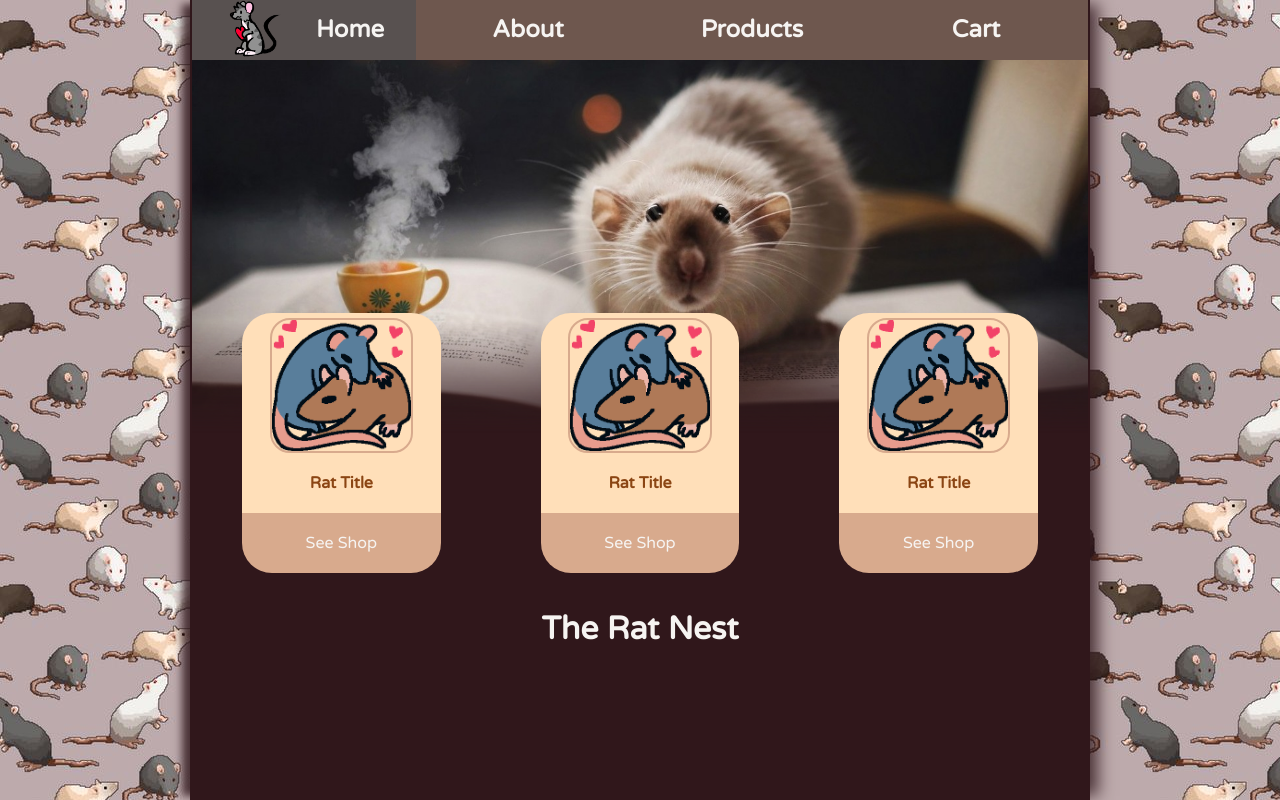
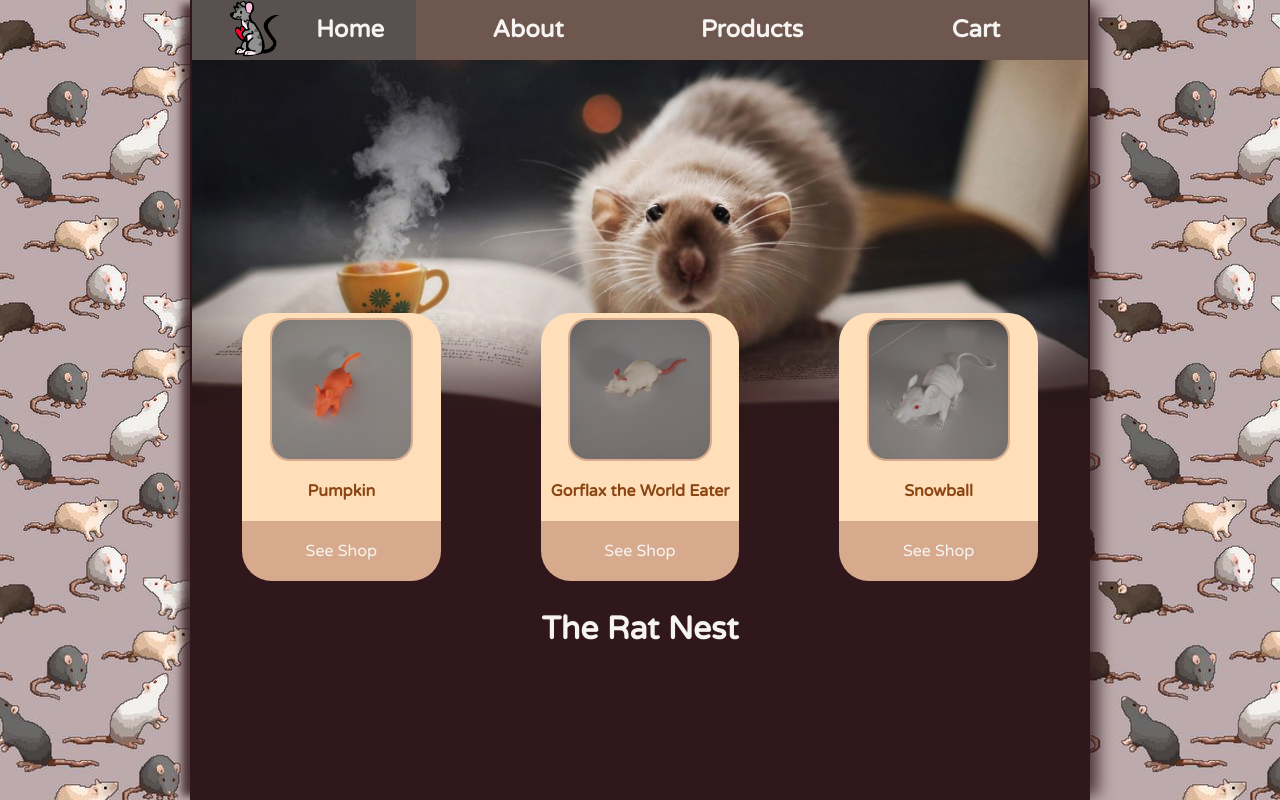
Before and after one commit to schidney/RatBrigadeHTMLProject, a plain HTML site: page index.html in a window 1280 px wide. Drawn offline with Linux system fonts and the light colour scheme.

Commit message:
Added rat images

```diff
--- a/index.html
+++ b/index.html
@@ -34,18 +34,18 @@
       <!--Preview of Shop Items-->
       <div class="preview">
         <div class="prevItem centerText">
-          <img src="images\exampleRat.png" />
-          <h4 class="shopItem">Rat Title</h4>
+          <img src="images\ratImages\Pumpkin.jpg" />
+          <h4 class="shopItem">Pumpkin</h4>
           <a href="pages\shop.html"><p>See Shop</p></a>
         </div>
         <div class="prevItem centerText">
-          <img src="images\exampleRat.png" />
-          <h4 class="shopItem">Rat Title</h4>
+          <img src="images\ratImages\GorflaxWorldEater.jpg" />
+          <h4 class="shopItem">Gorflax the World Eater</h4>
           <a href="pages\shop.html"><p>See Shop</p></a>
         </div>
         <div class="prevItem centerText">
-          <img src="images\exampleRat.png" />
-          <h4 class="shopItem">Rat Title</h4>
+          <img src="images\ratImages\Snowball.jpg" />
+          <h4 class="shopItem">Snowball</h4>
           <a href="pages\shop.html"><p>See Shop</p></a>
         </div>
       </div>
--- a/ratStyles.css
+++ b/ratStyles.css
@@ -156,6 +156,7 @@ a:active {
 .ratImage {
   height: 200px;
   width: 200px;
+  border-radius: 50%;
 }
 
 .commentSection {
```
Also changed, not shown: pages/shop.html (+7 -7 lines), images/ratImages/Gary.jpg (added), images/ratImages/GorflaxWorldEater.jpg (added), images/ratImages/Midnight.jpg (added), images/ratImages/Pumpkin.jpg (added), images/ratImages/Snowball.jpg (added), images/ratImages/Spooky.jpg (added), images/userImages/mida.jpg (added), 1 other file.
